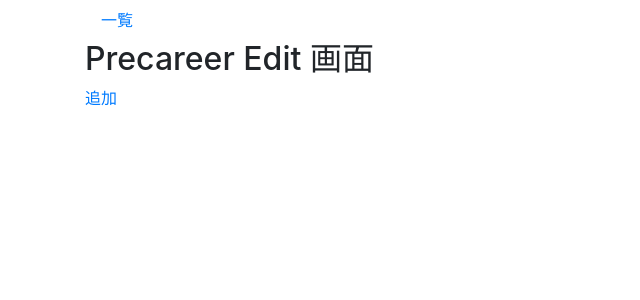
After one commit to lgt494371725/Web_PJT_HRSystem, a Django app: page /hr_tool/detail/1/edit_precareer/ in a window 1280 px wide. The commit adds this page. Shown: the top 300 px of the page, without its empty margins (0-640 px from the left). Run offline with Django 3.2, Linux system fonts and the light colour scheme; data comes from the database, SQL or seed files in the repository; some libraries are stand-ins or nearby versions.

Commit message:
add precareer_edit.html

```diff
--- a/hr_tool/templates/detail.html
+++ b/hr_tool/templates/detail.html
@@ -5,7 +5,7 @@
 
 
 
-<a href="{% url 'hr_tool:add_pre_career' pk %}">経験を追加はここをクリック。</a>
+<a href="{% url 'hr_tool:edit_pre_career' pk %}">経験編集画面</a>
 
 <p>
 {% for precareer in precareers %}
--- a/hr_tool/templates/list.html
+++ b/hr_tool/templates/list.html
@@ -3,6 +3,6 @@
 {% block content %}
 ここに社員リストを表示する。
 
-<a class="nav-link" href="{% url 'hr_tool:detail' pk=2 %}">詳細例</a>
+<a class="nav-link" href="{% url 'hr_tool:detail' pk=12345678 %}">詳細例</a>
 
 {% endblock %}
--- /dev/null
+++ b/hr_tool/templates/precareer_edit.html
@@ -0,0 +1,13 @@
+{% extends 'base.html' %}
+
+{% block content %}
+<h2>Precareer Edit 画面</h2>
+<a href="{% url 'hr_tool:add_pre_career' pk %}">追加</a>
+
+<p>
+    {% for precareer in precareers %}
+        <p>{{ precareer }}</p>
+    {% endfor %}
+</p>
+
+{% endblock %}
--- a/hr_tool/urls.py
+++ b/hr_tool/urls.py
@@ -7,5 +7,6 @@ urlpatterns = [
     # path('', views.index, name='index'),
     path('list/', views.employee_list, name='list'),
     path('detail/<int:pk>/', views.detail, name='detail'),
+    path('detail/<str:pk>/edit_precareer/', views.edit_precareer, name='edit_pre_career'),
     path('detail/<str:pk>/add_precareer/', views.add_precareer, name='add_pre_career')
 ]
--- a/hr_tool/views.py
+++ b/hr_tool/views.py
@@ -4,7 +4,6 @@ from .forms import PreCareerCreateForm
 
 from .models import User, TPreCareer
 
-# Create your views here.
 def employee_list(request):
     return render(request, 'list.html')
 
@@ -19,6 +18,16 @@ def detail(request, pk):
     }
 
     return render(request, 'detail.html', context)
+
+
+def edit_precareer(request, pk):
+    precareers = TPreCareer.objects.filter(eid=pk)
+
+    context = {
+        'pk': pk,
+        'precareers': precareers
+    }
+    return render(request, 'precareer_edit.html', context)
 
 
 def add_precareer(request, pk):
```
